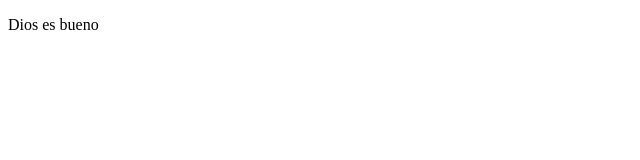
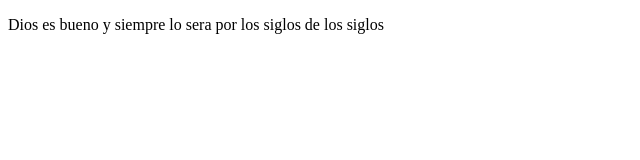
Before and after one commit to lleexx2277/ProyectoDemoCursoPreWork, a plain HTML site: page index.html in a window 1280 px wide. Shown: the whole page, without its empty margins (0-640 px from the left). Drawn offline with Linux system fonts and the light colour scheme.

Commit message:
cambios agragamos Dios es bueno

```diff
--- a/index.html
+++ b/index.html
@@ -8,7 +8,7 @@
 </head>
 <body>
     <p>
-        Dios es bueno
+        Dios es bueno y siempre lo sera por los siglos de los siglos
     </p>
 </body>
 </html>
```
